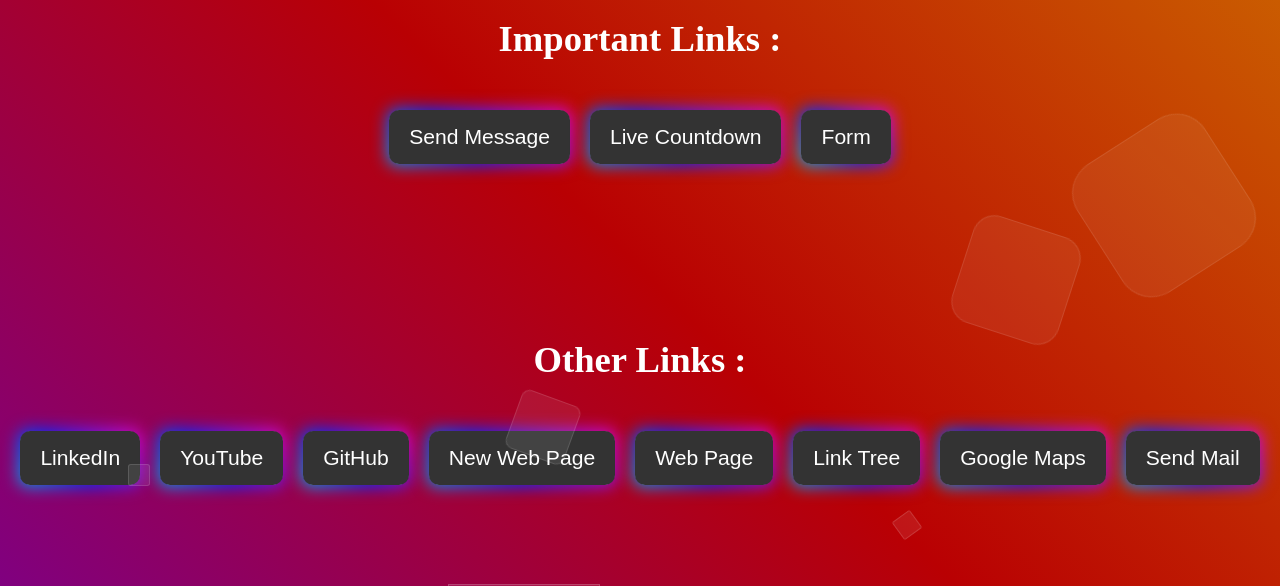
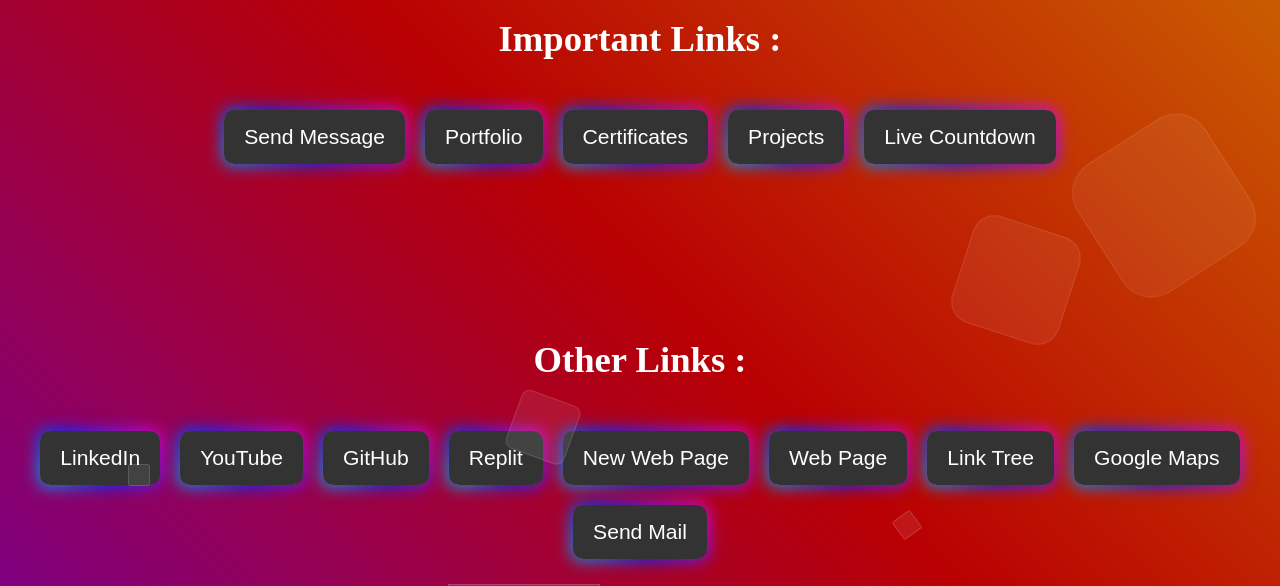
Before and after one commit to Soumojitshome2023/All_Links_Share, a plain HTML site: page index.html in a window 1280 px wide. Shown: the part 214-800 px from the top of the page. Drawn offline with Linux system fonts and the light colour scheme.

Commit message:
add new links

```diff
--- a/index.html
+++ b/index.html
@@ -18,7 +18,7 @@
     <meta property="og:image" content="https://drive.google.com/uc?export=view&id=1Cm-Q3d1Z5ji96myT02V_9tnyId4_0UaA">
     <meta property="og:site_name" content="Soumojit Shome Share Important Links">
 
-   <link rel="stylesheet" href="style.css">
+    <link rel="stylesheet" href="style.css">
 </head>
 
 <body>
@@ -42,13 +42,20 @@
                         <button class="btn">Send Message</button>
                     </a>
 
+                    <a href="https://iamsoumojit.vercel.app" target="__main">
+                        <button class="btn">Portfolio</button>
+                    </a>
+
+                    <a href="https://www.linkedin.com/in/soumojit-shome/details/certifications/" target="__main">
+                        <button class="btn">Certificates</button>
+                    </a>
+
+                    <a href="https://www.linkedin.com/in/soumojit-shome/details/projects/" target="__main">
+                        <button class="btn">Projects</button>
+                    </a>
 
                     <a href="https://live-countdown.vercel.app" target="__main">
                         <button class="btn">Live Countdown</button>
-                    </a>
-
-                    <a href="https://surveyformsoumojit.vercel.app" target="__main">
-                        <button class="btn">Form</button>
                     </a>
 
 
@@ -68,6 +75,10 @@
 
                     <a href="https://github.com/Soumojitshome2023" target="__main">
                         <button class="btn">GitHub</button>
+                    </a>
+
+                    <a href="https://replit.com/@SoumojitShome" target="__main">
+                        <button class="btn">Replit</button>
                     </a>
 
                     <a href="https://soumojitshome.vercel.app" target="__main">
```
